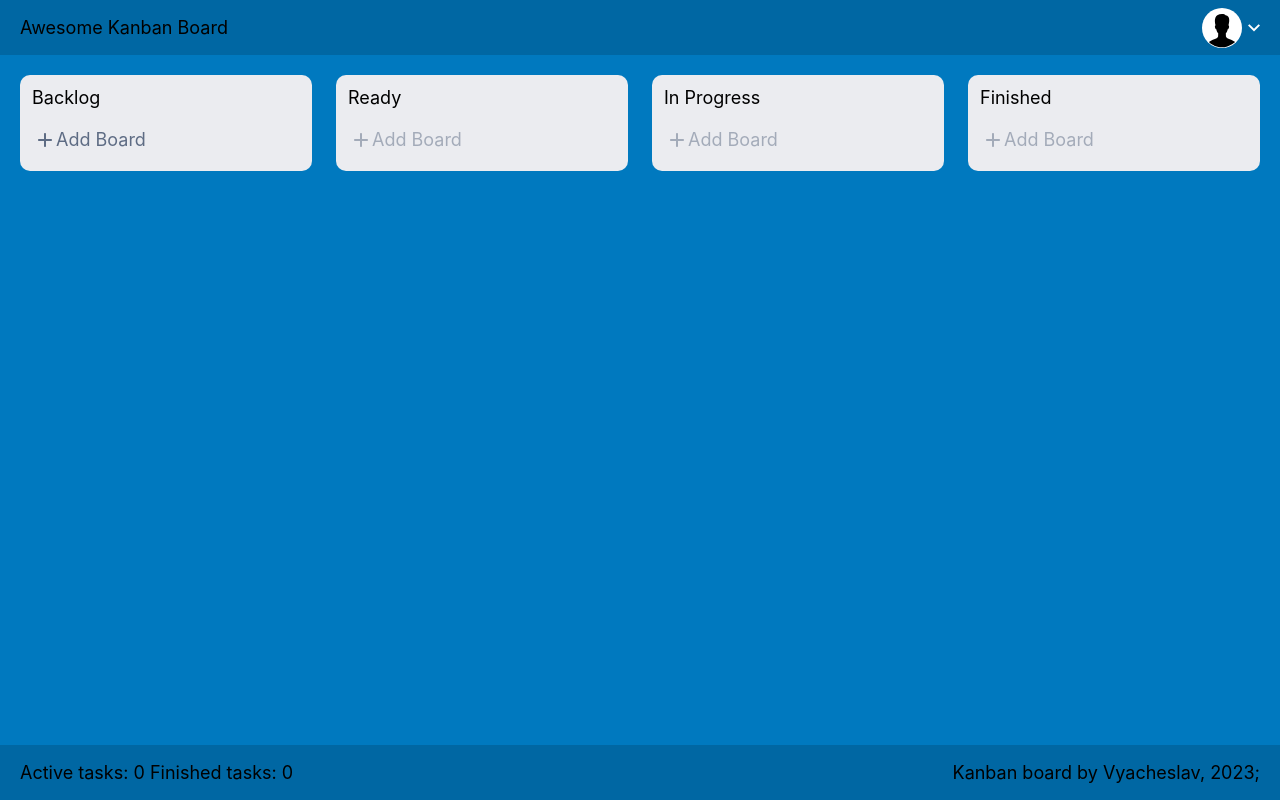
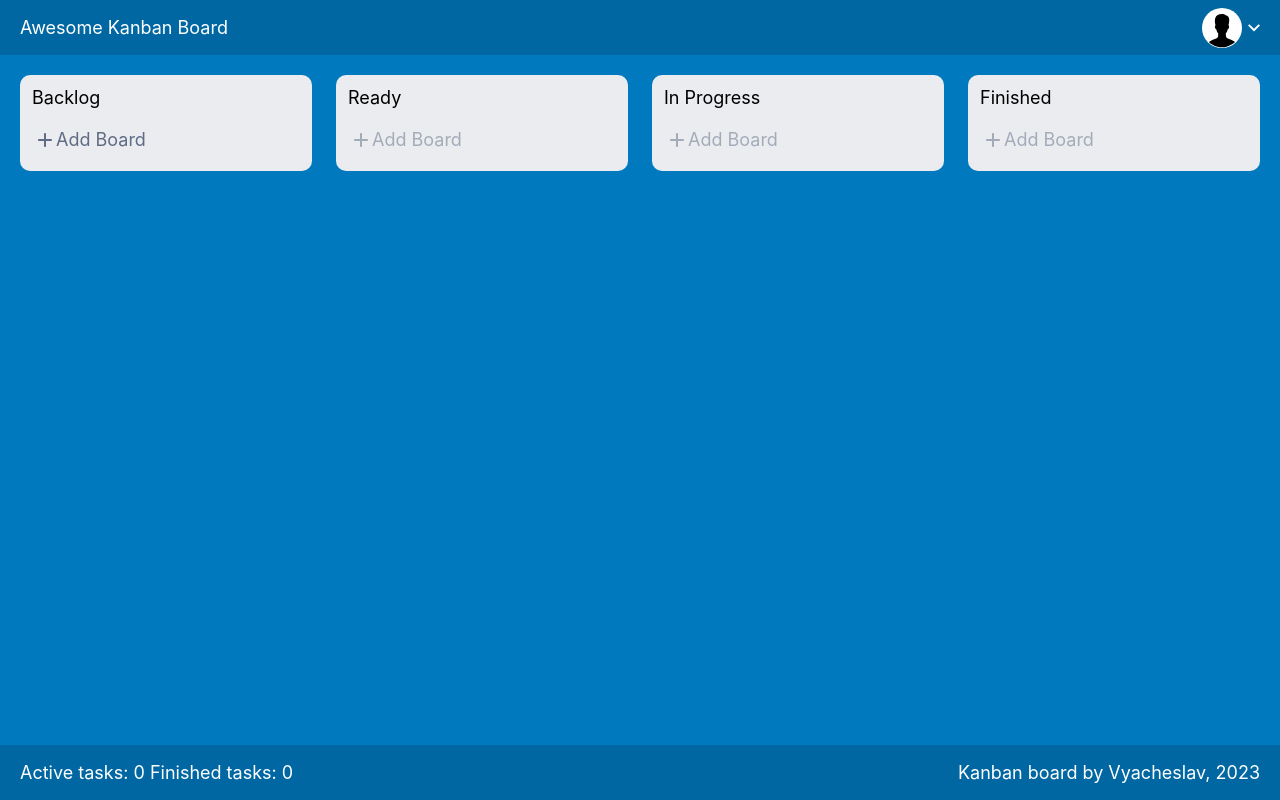
Before and after one commit to Vaycheslav2020/sf_kanban_board, a React (Create React App) app: page / in a window 1280 px wide. Built offline with nearby package versions, Linux system fonts and the light colour scheme; the HTML template or start-up script is replaced by a standard one.

Commit message:
fix color f-h

```diff
--- a/src/components/Footer/Footer.jsx
+++ b/src/components/Footer/Footer.jsx
@@ -8,7 +8,7 @@ const Footer = ({ active, finished }) => {
         <span>Finished tasks: {finished}</span>
       </div>
       <div className={css.userInfo}>
-        Kanban board by Vyacheslav, 2023;
+        Kanban board by Vyacheslav, 2023
       </div>
     </footer>
   );
--- a/src/components/Footer/Footer.module.scss
+++ b/src/components/Footer/Footer.module.scss
@@ -8,6 +8,7 @@
   align-items: center;
   justify-content: space-between;
   padding: 0 20px;
+  color: #ffffff;
   @include _768 {
     font-size: 15px;
   }
--- a/src/components/Header/Header.module.scss
+++ b/src/components/Header/Header.module.scss
@@ -6,4 +6,8 @@
   align-items: center;
   justify-content: space-between;
   padding: 0 20px;
+
+  & span {
+    color: #ffffff;
+  }
 }
--- a/src/components/ViewingTask/ViewingTask.jsx
+++ b/src/components/ViewingTask/ViewingTask.jsx
@@ -31,6 +31,8 @@ const ViewingTask = (props) => {
   };
 
   return (
+    <>
+      {task ? (
         <div id={task.id} className={css.viewingTask}>
           <div className={css.taskGroup}>
             <h4 className={css.name}>{task.name}</h4>
@@ -47,7 +49,11 @@ const ViewingTask = (props) => {
                 onChange={(event) => editDescription(taskId, event)}
                 value={dataDescription}
               ></textarea>
-          <button className={css.submit} onClick={handleClick} type="submit">
+              <button
+                className={css.submit}
+                onClick={handleClick}
+                type="submit"
+              >
                 submit
               </button>
             </form>
@@ -60,6 +66,8 @@ const ViewingTask = (props) => {
             </>
           )}
         </div>
+      ) : null}
+    </>
   );
 };
 export default ViewingTask;
```
Lines whose indentation alone changed are shown as unchanged.
